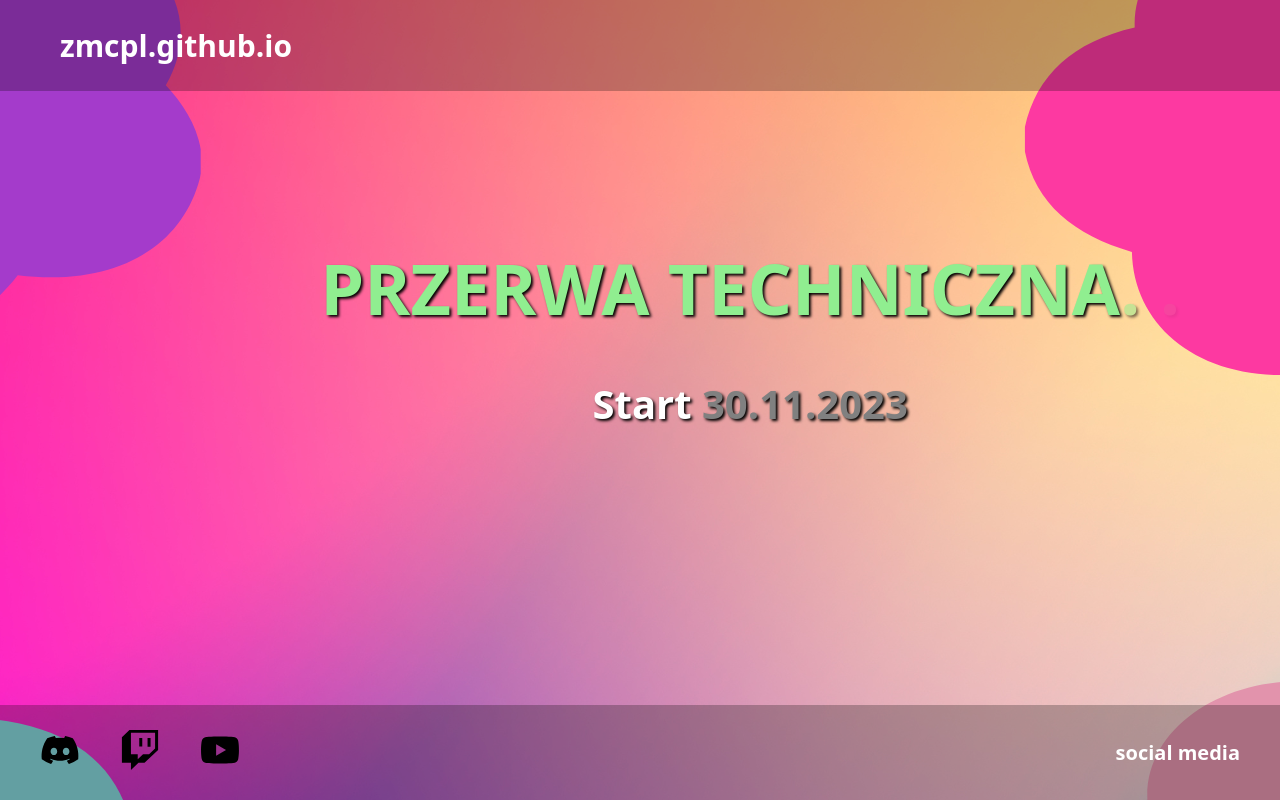
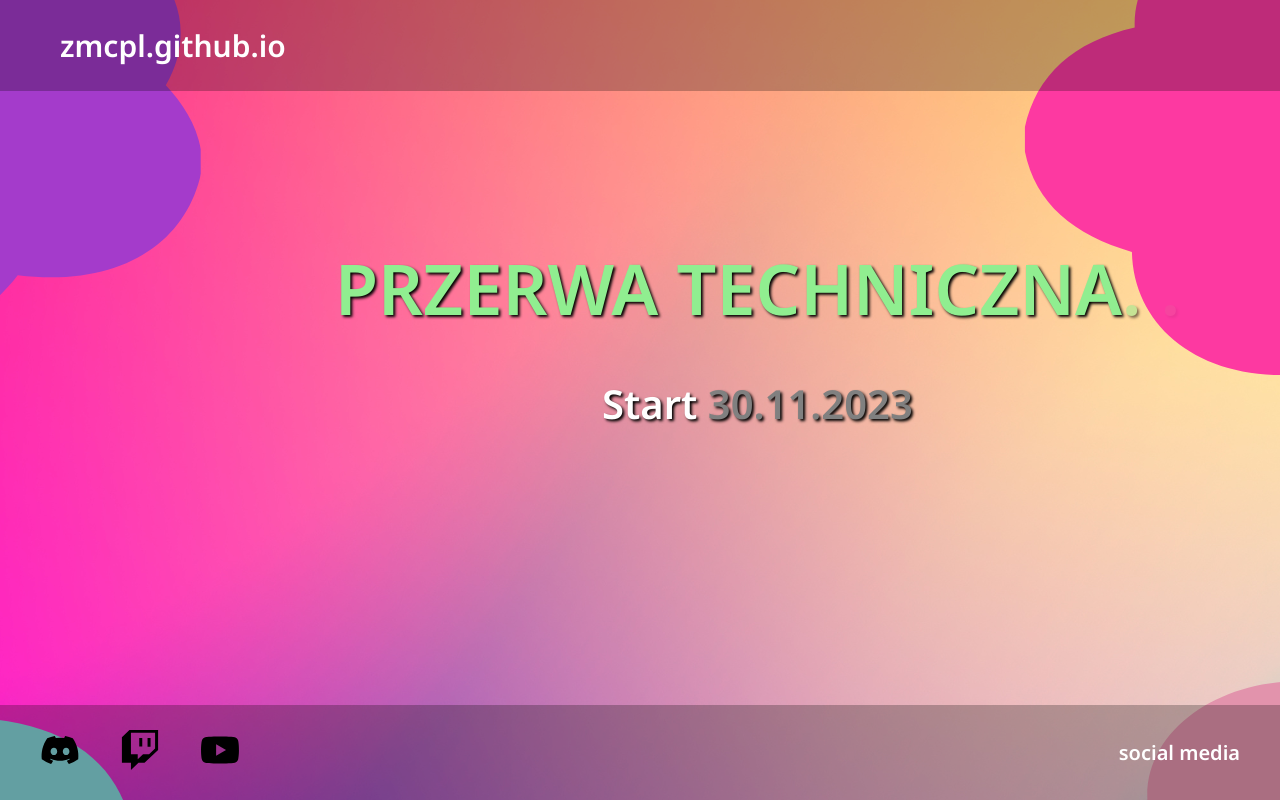
Before and after one commit to zmcpl/zmcpl.github.io, a PHP site: page / in a window 1280 px wide. Run offline with PHP 8.4, Linux system fonts and the light colour scheme.

Commit message:
Update style.css

```diff
--- a/style.css
+++ b/style.css
@@ -1,3 +1,6 @@
+@import url('https://fonts.googleapis.com/css2?family=Noto+Sans:wght@400;600&display=swap');
+
+
 body {
     background-image: url(Projekt\ bez\ nazwy.png);
     background-position: center;
```
